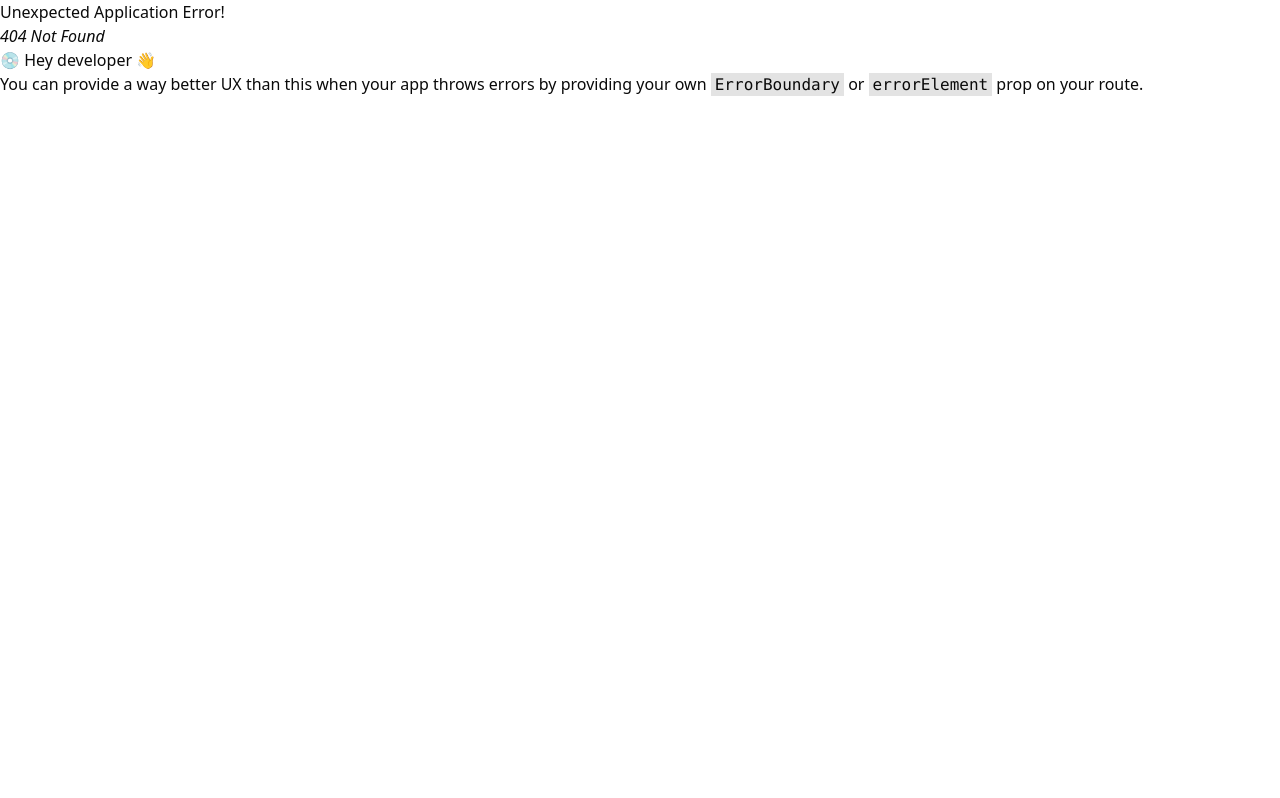
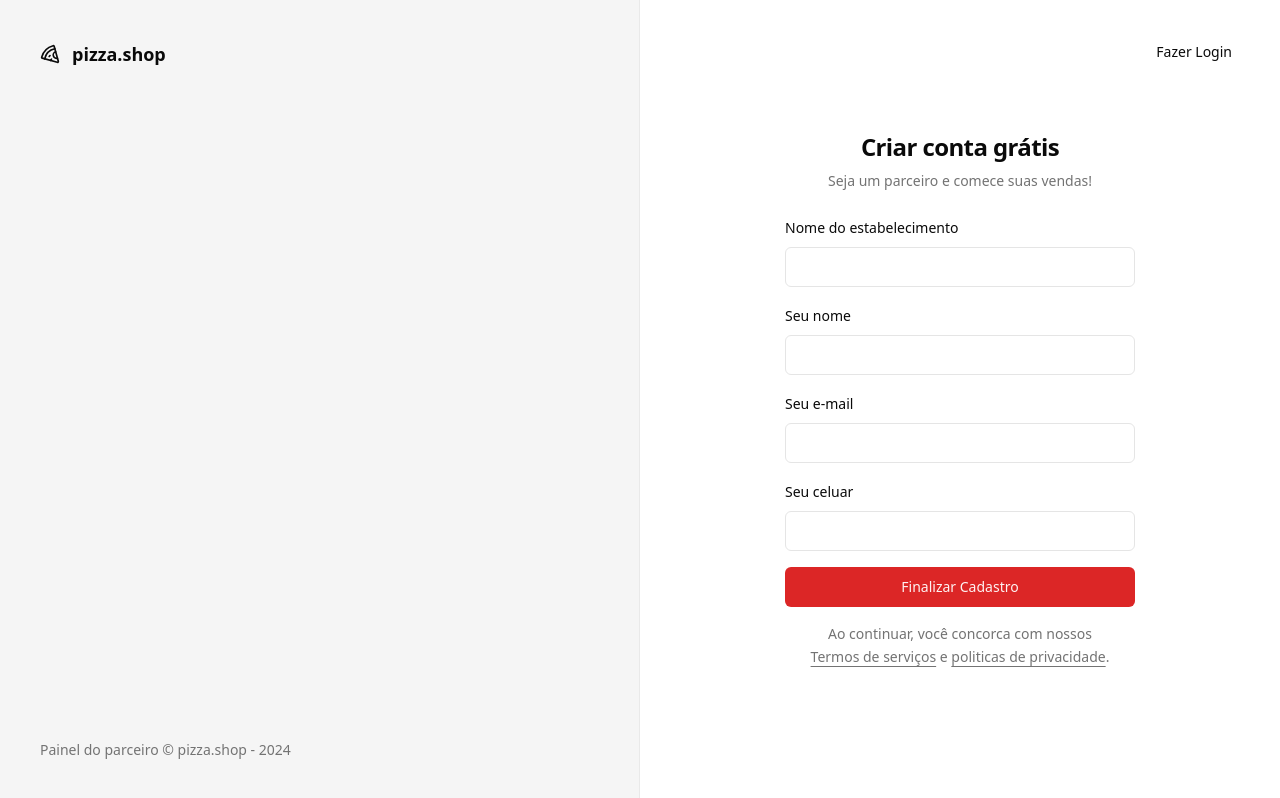
Before and after one commit to adventureandre/pizzashop-web, a React (Vite) app: page /sign-up in a window 1280 px wide. Before the commit this address had no page. Built offline with nearby package versions, Linux system fonts and the light colour scheme.

Commit message:
feat: creating Cadastro page and logic of the page

```diff
--- a/src/pages/_layouts/auth.tsx
+++ b/src/pages/_layouts/auth.tsx
@@ -13,7 +13,7 @@
           Painel do parceiro &copy; pizza.shop - {new Date().getFullYear()}
         </footer>
       </div>
-      <div className="flex flex-col items-center justify-center">
+      <div className="flex flex-col items-center justify-center relative">
         <Outlet />
       </div>
     </div>
--- a/src/pages/auth/sign-in.tsx
+++ b/src/pages/auth/sign-in.tsx
@@ -1,5 +1,6 @@
 import { Helmet } from 'react-helmet-async'
 import { useForm } from 'react-hook-form'
+import { Link } from 'react-router-dom'
 import { toast } from 'sonner'
 import { z } from 'zod'
 
@@ -39,8 +40,12 @@
 
   return (
     <>
-      <Helmet title="SignIn" />
+      <Helmet title="Login" />
       <div className="p-8">
+        <Button variant="ghost" asChild className="absolute right-8 top-8">
+          <Link to="/sign-up">Novo estabelicimento</Link>
+        </Button>
+
         <div className="flex w-[350px] flex-col justify-center gap-6">
           <div className="flex flex-col gap-2 text-center">
             <h1 className="text-2xl font-semibold tracking-tight">
--- /dev/null
+++ b/src/pages/auth/sign-up.tsx
@@ -0,0 +1,109 @@
+import { Helmet } from 'react-helmet-async'
+import { useForm } from 'react-hook-form'
+import { Link, useNavigate } from 'react-router-dom'
+import { toast } from 'sonner'
+import { z } from 'zod'
+
+import { Button } from '@/components/ui/button'
+import { Input } from '@/components/ui/input'
+import { Label } from '@/components/ui/label'
+
+const signUpForm = z.object({
+  restaurantName: z.string(),
+  managerName: z.string(),
+  phone: z.string(),
+  email: z.string().email(),
+})
+
+type SignUpForm = z.infer<typeof signUpForm>
+
+export function SignUp() {
+  const navigate = useNavigate()
+
+  const {
+    register,
+    handleSubmit,
+    formState: { isSubmitting },
+  } = useForm<SignUpForm>()
+
+  async function handleSingIn(data: SignUpForm) {
+    try {
+      console.log(data)
+
+      await new Promise((resolve) => setTimeout(resolve, 2000))
+
+      toast.success('Restaurante cadastrado com sucesso!', {
+        action: {
+          label: 'Login',
+          onClick: () => navigate('/sign-in'),
+        },
+      })
+    } catch {
+      toast.error('Erro ao cadastrar restaurante')
+    }
+  }
+
+  return (
+    <>
+      <Helmet title="Cadastro" />
+      <div className="p-8">
+        <Button variant="ghost" asChild className="absolute right-8 top-8">
+          <Link to="/sign-in">Fazer Login</Link>
+        </Button>
+
+        <div className="flex w-[350px] flex-col justify-center gap-6">
+          <div className="flex flex-col gap-2 text-center">
+            <h1 className="text-2xl font-semibold tracking-tight">
+              Criar conta grátis
+            </h1>
+            <p className="text-sm text-muted-foreground">
+              Seja um parceiro e comece suas vendas!
+            </p>
+          </div>
+
+          <form className="space-y-4" onSubmit={handleSubmit(handleSingIn)}>
+            <div className="space-y-2">
+              <Label htmlFor="restaurantName">Nome do estabelecimento </Label>
+              <Input
+                id="restaurantName"
+                type="text"
+                {...register('restaurantName')}
+              />
+            </div>
+            <div className="space-y-2">
+              <Label htmlFor="managerName">Seu nome </Label>
+              <Input
+                id="managerName"
+                type="text"
+                {...register('managerName')}
+              />
+            </div>
+            <div className="space-y-2">
+              <Label htmlFor="email">Seu e-mail</Label>
+              <Input id="email" type="email" {...register('email')} />
+            </div>
+            <div className="space-y-2">
+              <Label htmlFor="phone">Seu celuar</Label>
+              <Input id="phone" type="tel" {...register('phone')} />
+            </div>
+
+            <Button disabled={isSubmitting} className="w-full">
+              Finalizar Cadastro
+            </Button>
+            <p className="px-6 text-center text-sm leading-relaxed text-muted-foreground">
+              Ao continuar, você concorca com nossos{' '}
+              <a href="" className="underline underline-offset-4">
+                Termos de serviços
+              </a>{' '}
+              e{' '}
+              <a href="" className="underline underline-offset-4">
+                politicas de privacidade
+              </a>
+              .
+            </p>
+          </form>
+        </div>
+      </div>
+    </>
+  )
+}
--- a/src/routes.tsx
+++ b/src/routes.tsx
@@ -4,6 +4,7 @@
 import { AuthLayout } from './pages/_layouts/auth'
 import { Dashboard } from './pages/app/dashboard'
 import { SignIn } from './pages/auth/sign-in'
+import { SignUp } from './pages/auth/sign-up'
 
 export const router = createBrowserRouter([
   {
@@ -14,6 +15,9 @@
   {
     path: '/',
     element: <AuthLayout />,
-    children: [{ path: '/sign-in', element: <SignIn /> }],
+    children: [
+      { path: '/sign-in', element: <SignIn /> },
+      { path: '/sign-up', element: <SignUp /> },
+    ],
   },
 ])
```
Also changed, not shown: src/components/ui/button.tsx (+21 -21 lines).
